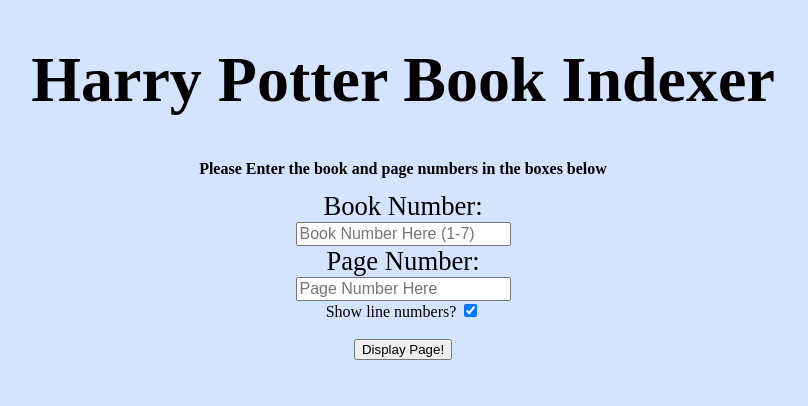
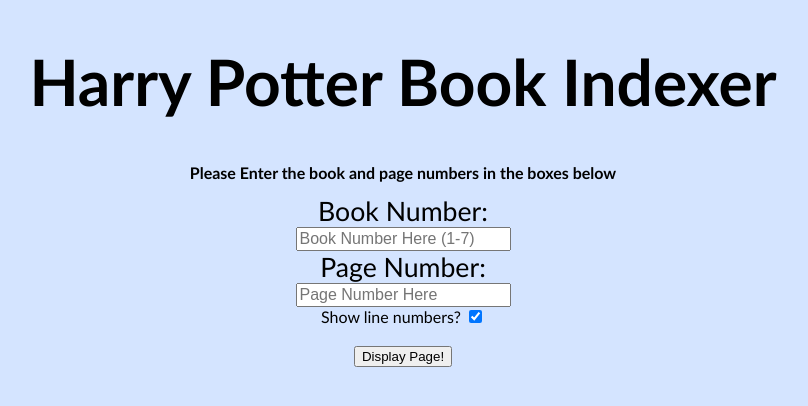
Before and after one commit to kevslinger/Ravenclaw-toolkit, a Flask app: page / in a window 1280 px wide. Shown: the top 406 px of the page, without its empty margins (237-1045 px from the left). Run offline with Flask 2, Linux system fonts and the light colour scheme.

Commit message:
changed font to Calibri

```diff
--- a/ravenclaw_toolkit/templates/home.html
+++ b/ravenclaw_toolkit/templates/home.html
@@ -16,7 +16,7 @@
     -o-background-size: cover;
     background-size: cover;
     text-align: center;
-    font-family: Avenir;
+    font-family: Calibri;
       }
       .footer {
           color: white;
```
